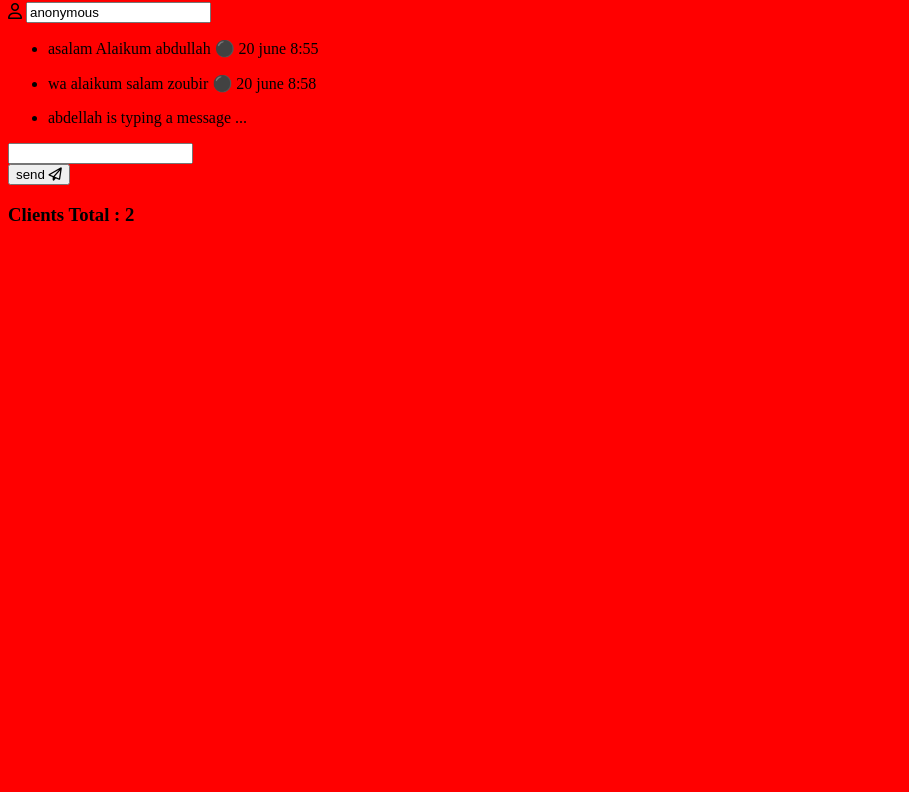
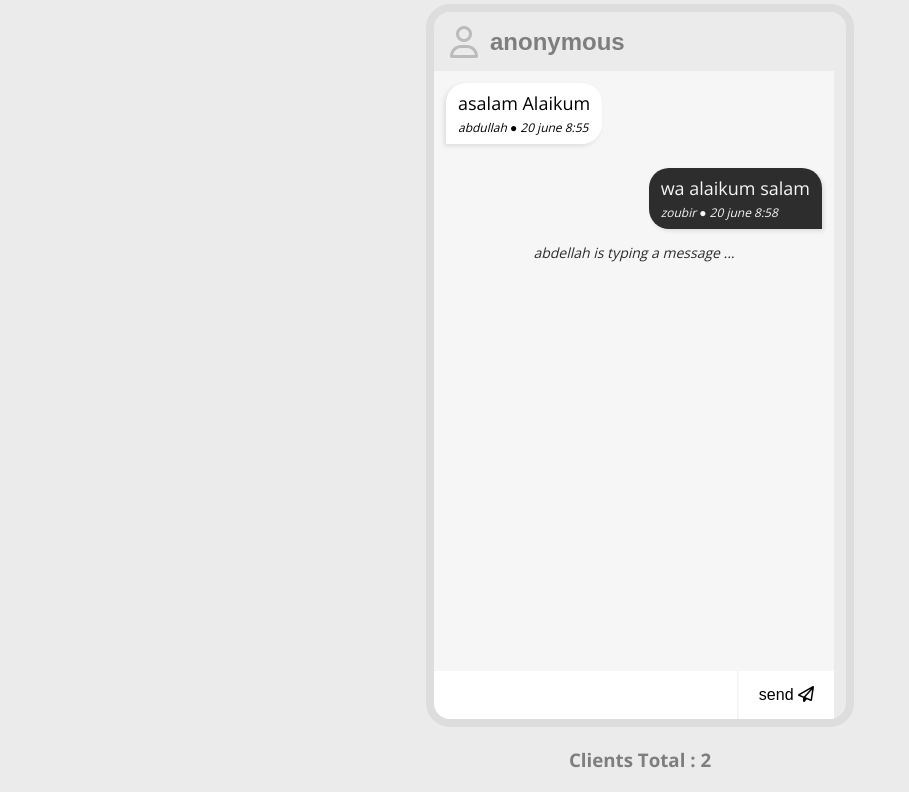
Before and after one commit to abdellahabd/Chat_App, a website: page public/index.html in a window 1280 px wide. Shown: the part 79-871 px from the top of the page, without its empty margins (0-909 px from the left). Before the commit the page ends 800 px from the top, so only its background shows below. Drawn offline with nearby package versions, Linux system fonts and the light colour scheme.

Commit message:
add styles

```diff
--- a/public/index.html
+++ b/public/index.html
@@ -11,9 +11,10 @@
       referrerpolicy="no-referrer" />
     <link rel="stylesheet" href="style.css" />
     <title>Chat App</title>
+    <script defer="main.js"></script>
   </head>
   <body>
-    <h1>IChat 💬</h1>
+    <h1 class="title">IChat 💬</h1>
     <div class="main">
       <div class="name">
         <span><i class="fa-regular fa-user"></i></span>
@@ -24,33 +25,34 @@
           class="name-input"
           id="name-input" />
       </div>
-      <ul class="messsages-containers">
+      <ul class="message-container">
         <li class="message-left">
           <p class="message">
             asalam Alaikum
-            <span>abdullah ⚫ 20 june 8:55 </span>
+            <span>abdullah ● 20 june 8:55 </span>
           </p>
         </li>
         <li class="message-right">
           <p class="message">
             wa alaikum salam
-            <span>zoubir ⚫ 20 june 8:58 </span>
+            <span>zoubir ● 20 june 8:58 </span>
           </p>
         </li>
         <li class="message-feedback">
           <p class="feedback">abdellah is typing a message ...</p>
         </li>
       </ul>
+
+      <form class="message-form">
+        <input type="text" class="message-input" id="message-input" />
+
+        <div class="v-divider"></div>
+        <button type="submit" class="send-button">
+          send <span><i class="fa-regular fa-paper-plane"></i></span>
+        </button>
+      </form>
     </div>
-    <form class="message-from">
-        <input
-          type="text"
-          class="name-input"
-          id="name-input" />
-      </div>
-      <div class="v-divider"></div>
-      <button type="submit" class="send-button">send  <span><i class="fa-regular fa-paper-plane"></i></span></button>
-    </form>
     <h3 class="clients-total" id="clients-total">Clients Total : 2</h3>
+    <script defer src="/socket.io/socket.io.js"></script>
   </body>
 </html>
--- a/public/style.css
+++ b/public/style.css
@@ -1,3 +1,140 @@
+@import url("https://fonts.googleapis.com/css2?family=Open+Sans:wght@400;700&display=swap");
+
+* {
+  margin: 0;
+  padding: 0;
+  box-sizing: border-box;
+  scroll-behavior: smooth;
+}
+
 body {
-  background-color: red;
+  font-family: "Open Sans", sans-serif;
+  display: flex;
+  flex-direction: column;
+  justify-content: center;
+  align-items: center;
+
+  background-color: #ebebeb;
 }
+
+.title {
+  margin: 20px 0;
+}
+
+.main {
+  border: 8px solid #dddddd;
+  border-radius: 24px;
+  overflow: hidden;
+}
+
+.name {
+  display: flex;
+  font-size: 32px;
+  font-weight: 700;
+  padding: 8px 16px;
+  color: #7e7e7e;
+  background-color: #ebebeb;
+}
+
+.name > span {
+  color: #bbb;
+}
+
+.name-input {
+  font-size: 24px;
+  font-weight: 700;
+  color: #7e7e7e;
+  flex-grow: 1;
+  border: none;
+  margin: 0px 12px;
+  outline: none;
+  background-color: #ebebeb;
+}
+
+.message-container {
+  display: flex;
+  flex-direction: column;
+  background-color: #f6f6f6;
+  width: 400px;
+  height: 600px;
+  overflow-y: scroll;
+  overflow-x: hidden;
+}
+
+.message-left,
+.message-right {
+  list-style: none;
+  padding: 8px 12px;
+  margin: 12px;
+  max-width: 250px;
+  font-size: 18px;
+  word-wrap: break-word;
+}
+
+.message-left {
+  border-radius: 20px 20px 20px 0px;
+  align-self: flex-start;
+  background-color: #fff;
+  box-shadow: -2px 2px 4px #dcdcdc;
+}
+
+.message-right {
+  border-radius: 20px 20px 0px 20px;
+  align-self: flex-end;
+  background-color: #2d2d2d;
+  box-shadow: 2px 2px 4px #dcdcdc;
+  color: #f6f6f6;
+}
+
+.message-left > p > span,
+.message-right > p > span {
+  display: block;
+  font-style: italic;
+  font-size: 12px;
+  margin-top: 4px;
+}
+
+.feedback {
+  font-style: italic;
+  font-size: 14px;
+  padding: 0px 16px 16px 16px;
+  color: #2d2d2d;
+  text-align: center;
+}
+
+.message-form {
+  display: flex;
+  justify-content: space-between;
+  width: 400px;
+}
+
+.message-input {
+  flex-grow: 1;
+  height: 48px;
+  font-size: 16px;
+  border: none;
+  outline: none;
+  padding: 0 12px;
+  background-color: #fff;
+}
+
+.send-button {
+  height: 48px;
+  font-size: 16px;
+  border: none;
+  padding: 0px 20px;
+  outline: none;
+  background-color: #fff;
+  cursor: pointer;
+}
+
+.v-divider {
+  height: 48px;
+  width: 2px;
+  background-color: #f6f6f6;
+}
+
+.clients-total {
+  margin: 20px 0;
+  color: #7e7e7e;
+}
```
Also changed, not shown: app.js (+9 -0 lines).
